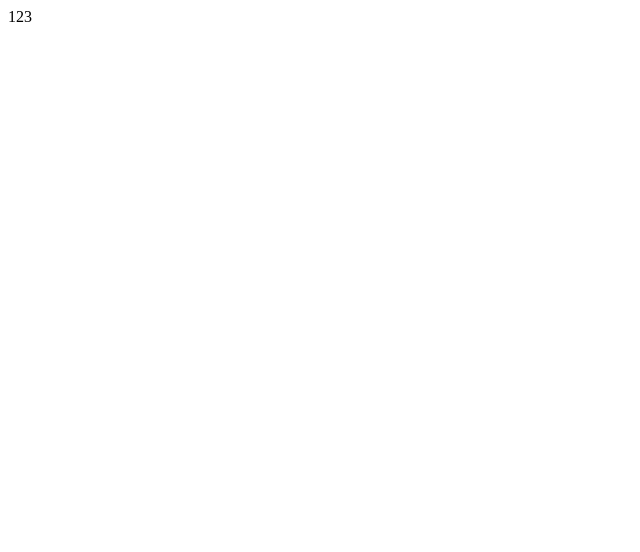
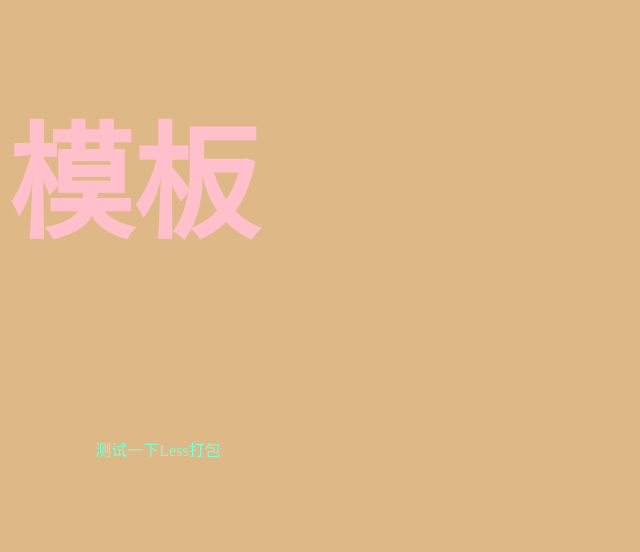
Before and after one commit to ruxue777/webpack, a website built with webpack: page index.html in a window 1280 px wide. Shown: the whole page, without its empty margins (0-640 px from the left). Built offline with nearby package versions, Linux system fonts and the light colour scheme.

Commit message:
css文件的打包学习，包括less文件

```diff
--- a/index.html
+++ b/index.html
@@ -6,6 +6,9 @@
     <title>Document</title>
 </head>
 <body>
-    <div>123</div>
+    <h1>模板</h1>
+    <div class="test">
+        <p>测试一下Less打包</p>
+    </div>
 </body>
 </html>
--- a/package.json
+++ b/package.json
@@ -8,12 +8,16 @@
     "webpack": "^4.44.2"
   },
   "devDependencies": {
+    "css-loader": "^4.3.0",
     "html-webpack-plugin": "^4.5.0",
+    "less": "^3.12.2",
+    "less-loader": "^7.0.1",
+    "style-loader": "^1.3.0",
     "webpack-dev-server": "^3.11.0"
   },
   "scripts": {
     "test": "echo \"Error: no test specified\" && exit 1",
-    "build": "webpack ./01/src/index.js -o ./01/dist/bundle.js --mode=development"
+    "build": "webpack ./src/index.js -o ./dist/bundle.js --mode=development"
   },
   "keywords": [],
   "author": "",
--- a/src/index.js
+++ b/src/index.js
@@ -1,3 +1,5 @@
+require('../src/style/base.css')
+require('../src/style/less.less')
+
 const name = require('./module.js');
-
 console.log(name);
--- /dev/null
+++ b/src/style/base.css
@@ -0,0 +1,4 @@
+@import "font.css";
+body{
+    background-color: burlywood;
+}
--- /dev/null
+++ b/src/style/font.css
@@ -0,0 +1,4 @@
+h1{
+    font-size: 125px;
+    color: pink;
+}
--- /dev/null
+++ b/src/style/less.less
@@ -0,0 +1,11 @@
+.test{
+    width: 300px;
+    height: 200px;
+    display: flex;
+    justify-content: center;
+    align-items: center;
+
+    p{
+        color: aquamarine;
+    }
+}
--- a/webpack.config.js
+++ b/webpack.config.js
@@ -10,6 +10,23 @@ module.exports = {
     output: {
         filename: "bundle.js",
         path: path.resolve(__dirname, './dist')
+    },
+
+    //模块
+    module:{
+        rules:[
+            {
+                //规则获取需要打包的文件后缀
+                test: /\.css$/,
+
+                //匹配后的执行顺序是右到左！
+                use: ['style-loader','css-loader']
+            },{
+                //less
+                test: /\.less$/,
+                use :['style-loader','css-loader','less-loader']
+            }
+        ]
     },
 
     //devServer
```
Also changed, not shown: src/style/less.css (added), 1 other file.
